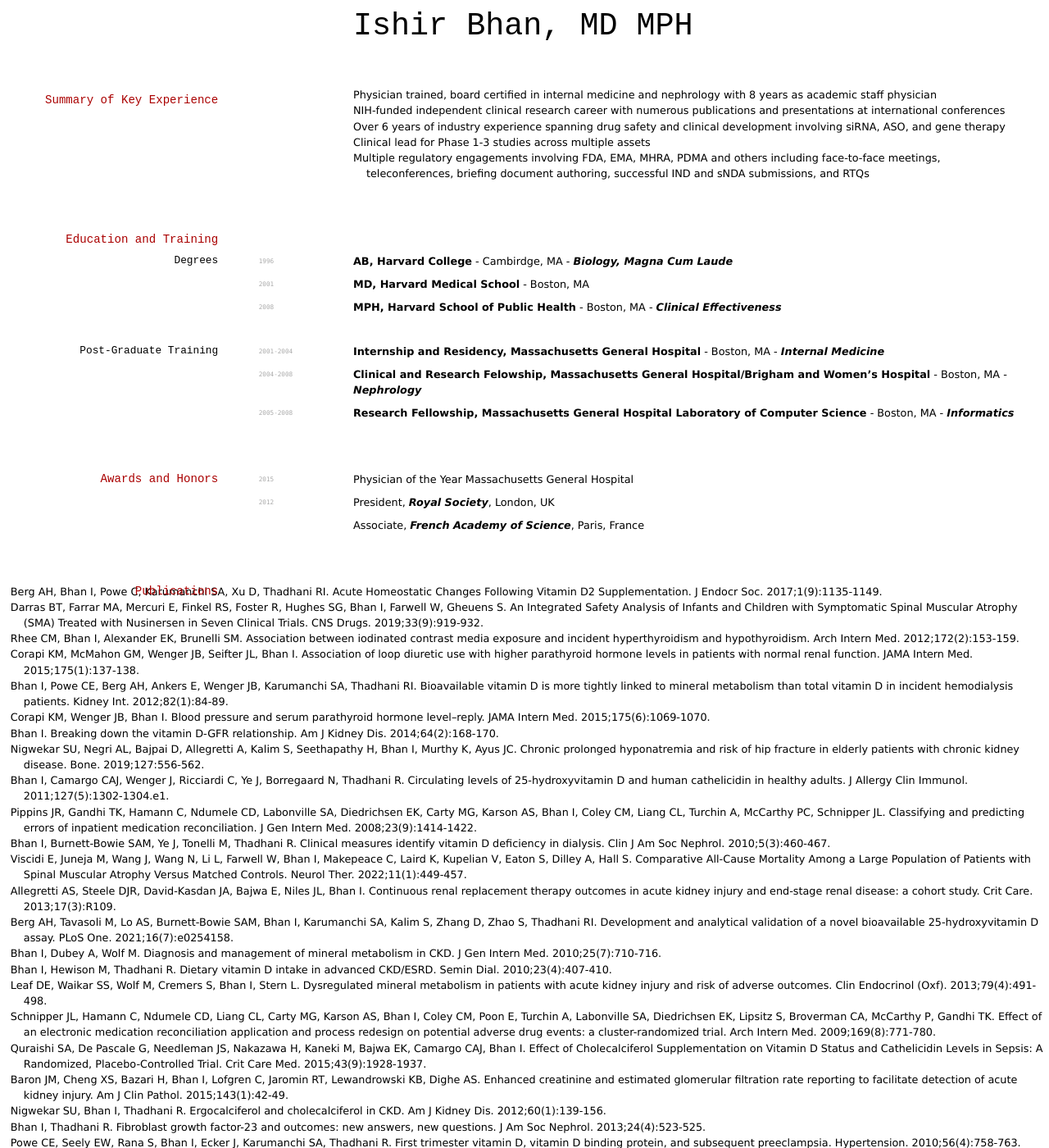
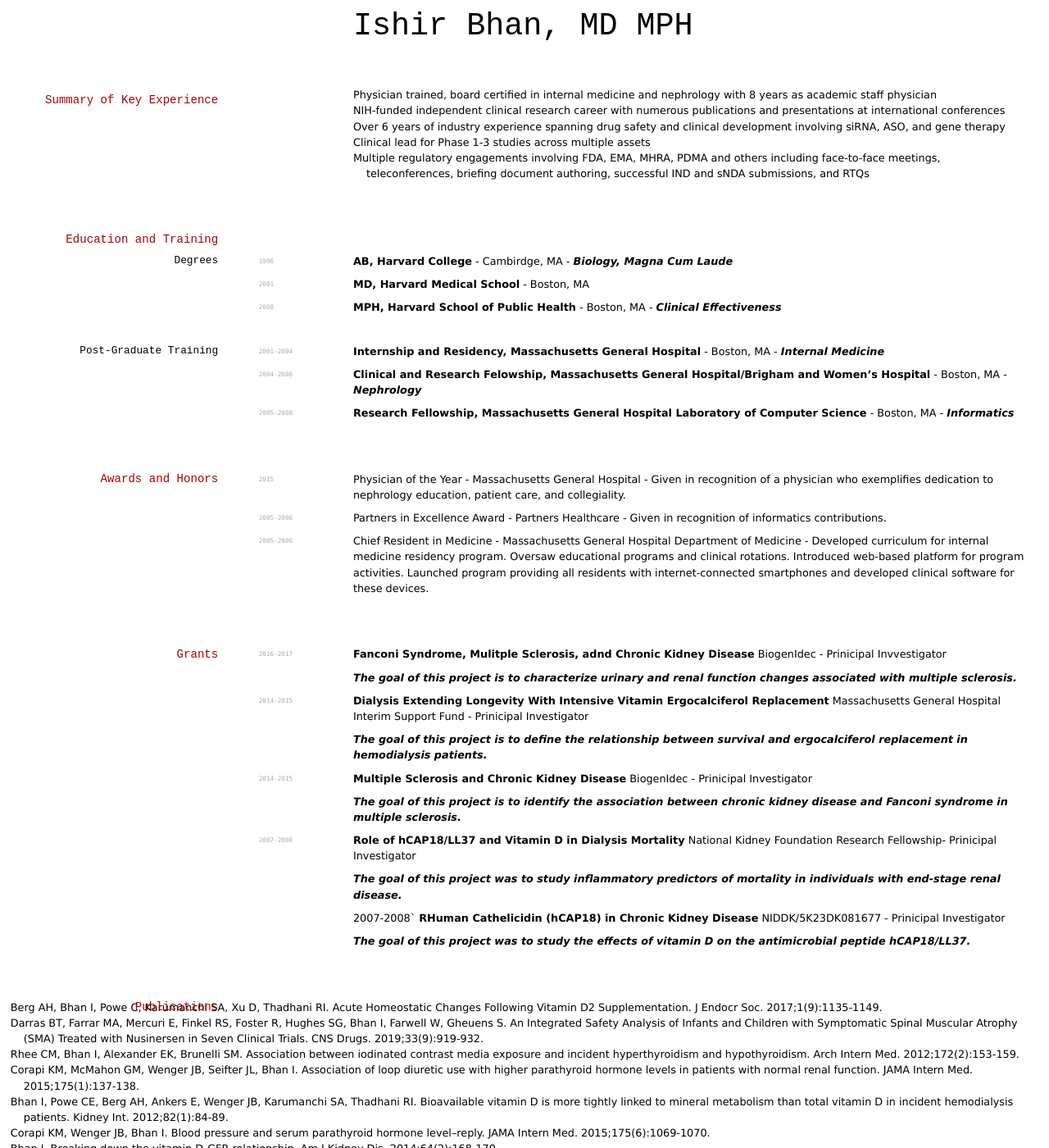
Before and after one commit to elipapa/markdown-cv, a Jekyll site: the page built from index.md, in a window 1280 px wide and 1400 px high. Shown: the whole window at 82% size. Built offline with Jekyll 4.4.1, drawn with Linux system fonts in a browser that asks for light colours.

Commit message:
Update index.md

```diff
--- a/index.md
+++ b/index.md
@@ -44,13 +44,38 @@ __Research Fellowship, Massachusetts General Hospital Laboratory of Computer Sci
 
 ## Awards and Honors
 
-`2015` Physician of the Year Massachusetts General Hospital
+`2015` Physician of the Year - Massachusetts General Hospital - Given in recognition of a physician who exemplifies dedication to nephrology education, patient care, and collegiality.
 
-`2012`
-President, *Royal Society*, London, UK
+`2005-2006` Partners in Excellence Award - Partners Healthcare - Given in recognition of informatics contributions.
 
-Associate, *French Academy of Science*, Paris, France
+`2005-2006` Chief Resident in Medicine - Massachusetts General Hospital Department of Medicine - Developed curriculum for internal medicine residency program. Oversaw educational programs and clinical rotations. Introduced web-based platform for program activities. Launched program providing all residents with internet-connected smartphones and developed clinical software for these devices.
 
+## Grants
+
+`2016-2017` __Fanconi Syndrome, Mulitple Sclerosis, adnd Chronic Kidney Disease__
+BiogenIdec - Prinicipal Invvestigator
+
+*The goal of this project is to characterize urinary and renal function changes associated with multiple sclerosis.*
+
+`2014-2015` __Dialysis Extending Longevity With Intensive Vitamin Ergocalciferol Replacement__
+Massachusetts General Hospital Interim Support Fund - Prinicipal Investigator
+
+*The goal of this project is to define the relationship between  survival and ergocalciferol replacement in hemodialysis patients.*
+
+`2014-2015` __Multiple Sclerosis and Chronic Kidney Disease__
+BiogenIdec - Prinicipal Investigator
+
+*The goal of this project is to identify the association between chronic kidney disease and Fanconi syndrome in multiple sclerosis.*
+
+`2007-2008` __Role of hCAP18/LL37 and Vitamin D in Dialysis Mortality__
+National Kidney Foundation Research Fellowship- Prinicipal Investigator
+
+*The goal of this project was to study inflammatory predictors of mortality in individuals with end-stage renal disease.*
+
+2007-2008` __RHuman Cathelicidin (hCAP18) in Chronic Kidney Disease__
+NIDDK/5K23DK081677 - Prinicipal Investigator
+
+*The goal of this project was to study the effects of vitamin D on the antimicrobial peptide hCAP18/LL37.*
 
 
 ## Publications
```
